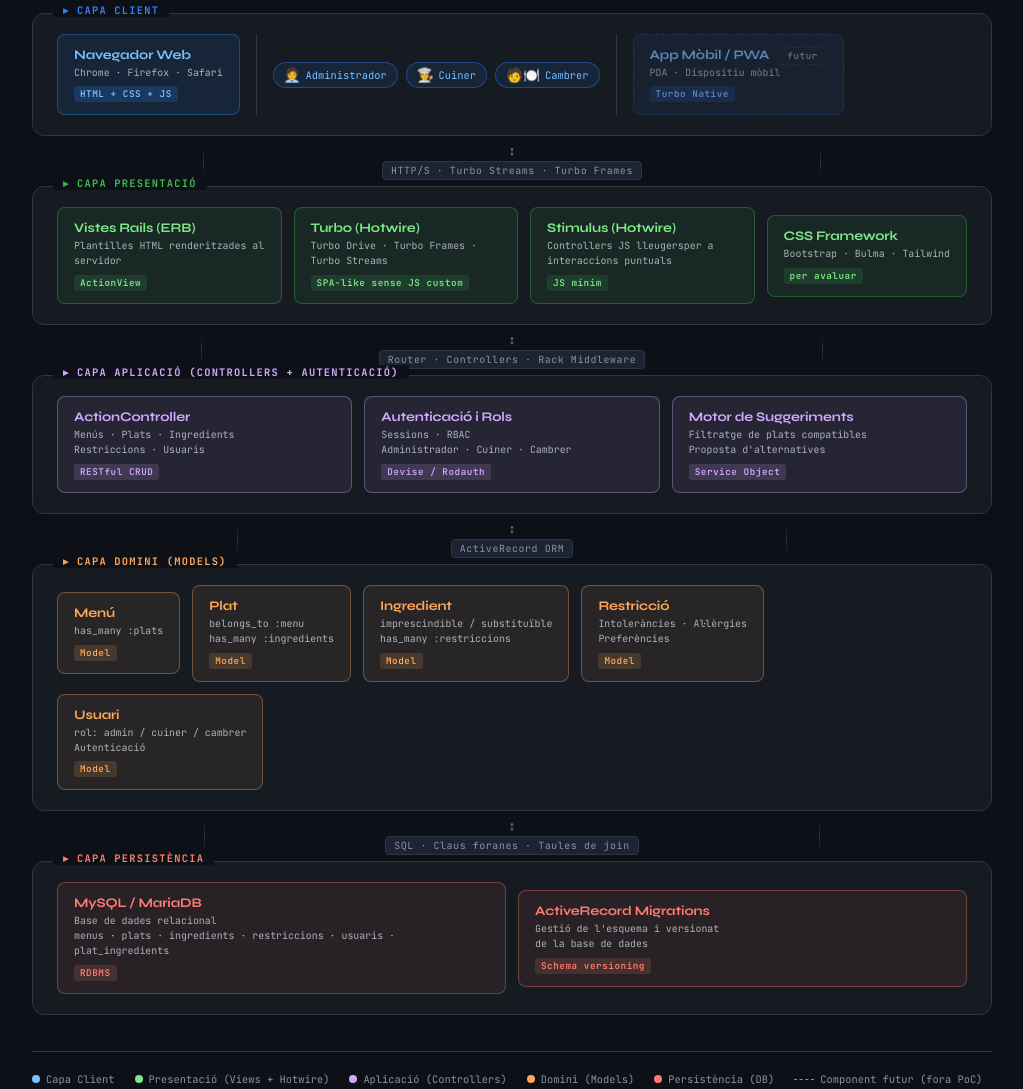
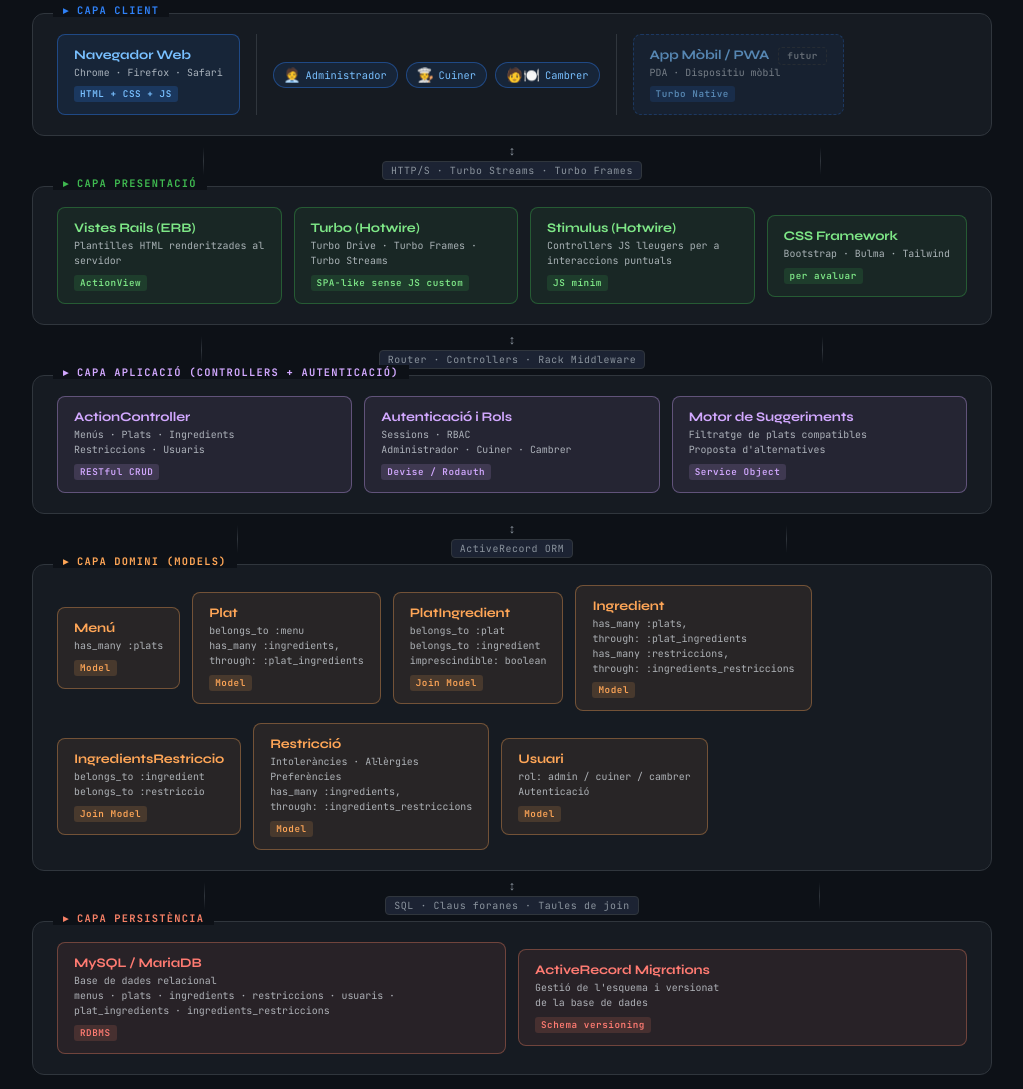
Before and after one commit to AMEP-EPSEVG/Serf-Pages, a plain HTML site: page diagrama_arquitectura.html in a window 1280 px wide. Shown: the part 162-1251 px from the top of the page, without its empty margins (128-1151 px from the left). Drawn offline with Linux system fonts and the light colour scheme.

Commit message:
Adds JOIN tables to the architecture diagram. Fix typo.
refs #inception

```diff
--- a/diagrama_arquitectura.html
+++ b/diagrama_arquitectura.html
@@ -350,7 +350,7 @@
       </div>
       <div class="box c-pres wide">
         <div class="box-title">Stimulus (Hotwire)</div>
-        <div class="box-sub">Controllers JS lleugersper a interaccions puntuals</div>
+        <div class="box-sub">Controllers JS lleugers per a interaccions puntuals</div>
         <span class="box-tag">JS mínim</span>
       </div>
       <div class="box c-pres">
@@ -410,17 +410,27 @@
       </div>
       <div class="box c-domain">
         <div class="box-title">Plat</div>
-        <div class="box-sub">belongs_to :menu<br>has_many :ingredients</div>
+        <div class="box-sub">belongs_to :menu<br>has_many :ingredients,<br>through: :plat_ingredients</div>
         <span class="box-tag">Model</span>
       </div>
       <div class="box c-domain">
+        <div class="box-title">PlatIngredient</div>
+        <div class="box-sub">belongs_to :plat<br>belongs_to :ingredient<br>imprescindible: boolean</div>
+        <span class="box-tag">Join Model</span>
+      </div>
+      <div class="box c-domain">
         <div class="box-title">Ingredient</div>
-        <div class="box-sub">imprescindible / substituïble<br>has_many :restriccions</div>
+        <div class="box-sub">has_many :plats,<br>through: :plat_ingredients<br>has_many :restriccions,<br>through: :ingredients_restriccions</div>
         <span class="box-tag">Model</span>
       </div>
       <div class="box c-domain">
+        <div class="box-title">IngredientsRestriccio</div>
+        <div class="box-sub">belongs_to :ingredient<br>belongs_to :restriccio</div>
+        <span class="box-tag">Join Model</span>
+      </div>
+      <div class="box c-domain">
         <div class="box-title">Restricció</div>
-        <div class="box-sub">Intoleràncies · Al·lèrgies<br>Preferències</div>
+        <div class="box-sub">Intoleràncies · Al·lèrgies<br>Preferències<br>has_many :ingredients,<br>through: :ingredients_restriccions</div>
         <span class="box-tag">Model</span>
       </div>
       <div class="box c-domain">
@@ -445,7 +455,7 @@
     <div class="layer-inner">
       <div class="box c-db wide">
         <div class="box-title">MySQL / MariaDB</div>
-        <div class="box-sub">Base de dades relacional<br>menus · plats · ingredients · restriccions · usuaris · plat_ingredients</div>
+        <div class="box-sub">Base de dades relacional<br>menus · plats · ingredients · restriccions · usuaris · plat_ingredients · ingredients_restriccions</div>
         <span class="box-tag">RDBMS</span>
       </div>
       <div class="box c-db wide">
```
